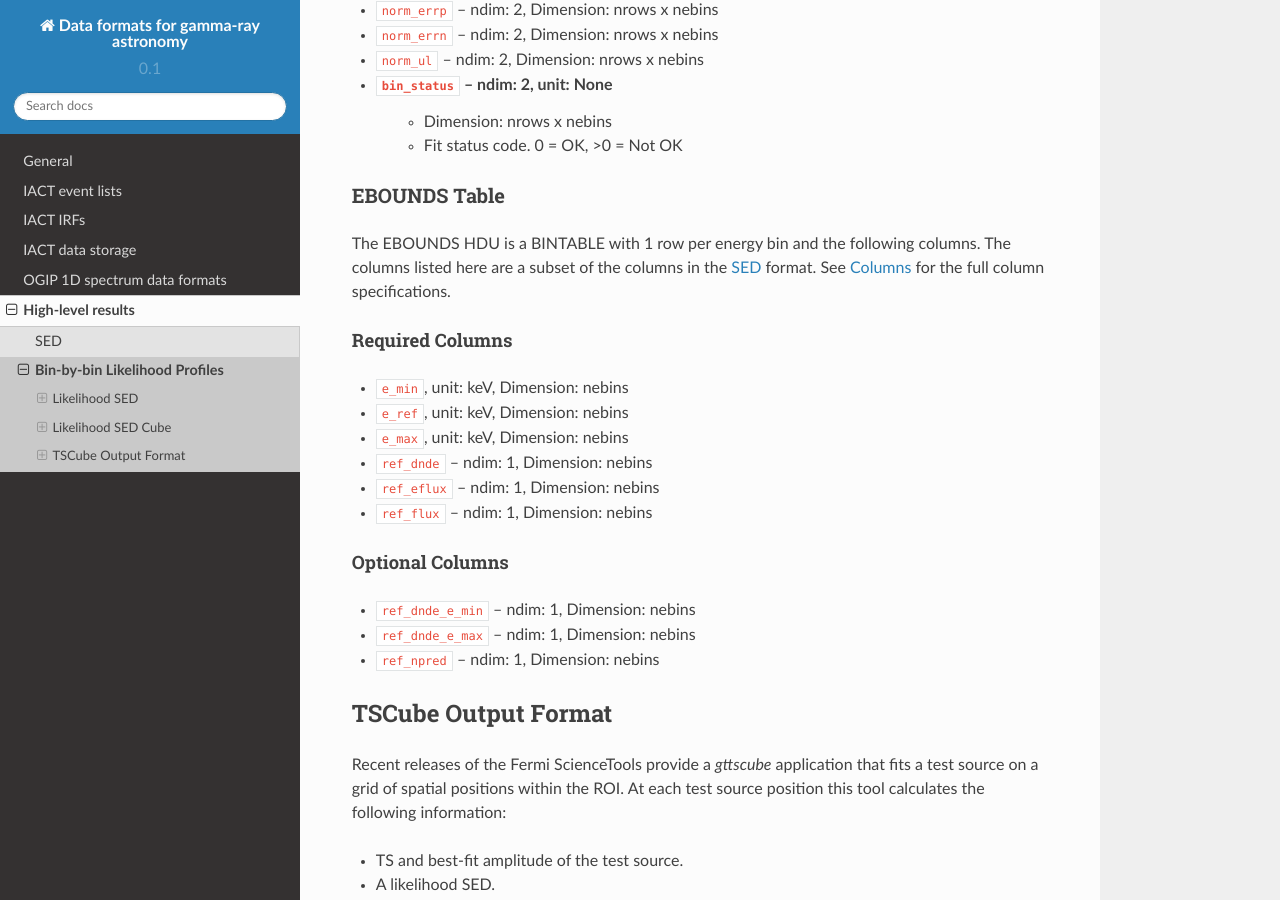
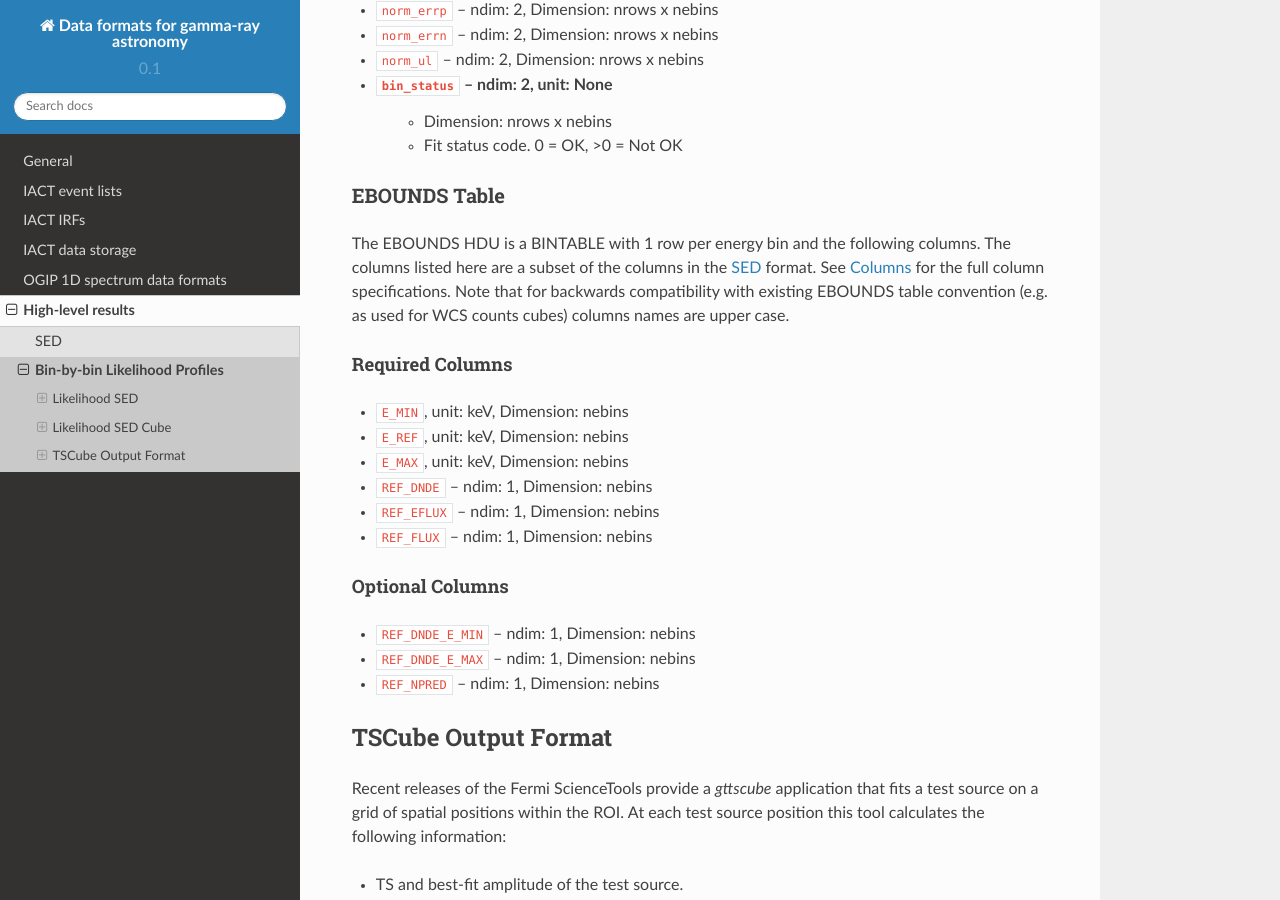
Before and after one commit to open-gamma-ray-astro/gamma-astro-data-formats, a Sphinx documentation site: the page built from source/results/binned_likelihoods/index.rst, in a window 1280 px wide and 900 px high, scrolled down 4493 px. Built offline with Sphinx 7.4.7 and the Read the Docs theme 2.0.0, drawn with Linux system fonts in a browser that asks for light colours.

Commit message:
Fix example files and misc typos.

```diff
--- a/source/results/binned_likelihoods/index.rst
+++ b/source/results/binned_likelihoods/index.rst
@@ -137,7 +137,7 @@ Header Keywords
 ---------------
 
 * ``SED_TYPE``
-    * SED type string.  Should be set to ``LIKELIHOOD``.
+    * SED type string.  Should be set to ``likelihood``.
 * ``UL_CONF``, **optional**
     * Confidence level of the upper limit given in the ``norm_ul`` column.
 
@@ -251,24 +251,26 @@ EBOUNDS Table
 
 The EBOUNDS HDU is a BINTABLE with 1 row per energy bin and the
 following columns.  The columns listed here are a subset of the
-columns in the :ref:`flux-points` format.  See :ref:`sed_columns`
-for the full column specifications.
+columns in the :ref:`flux-points` format.  See :ref:`sed_columns` for
+the full column specifications.  Note that for backwards compatibility
+with existing EBOUNDS table convention (e.g. as used for WCS counts
+cubes) columns names are upper case.
 
 Required Columns
 ~~~~~~~~~~~~~~~~
 
-* ``e_min``, unit: keV, Dimension: nebins
-* ``e_ref``, unit: keV, Dimension: nebins
-* ``e_max``, unit: keV, Dimension: nebins
-* ``ref_dnde`` -- ndim: 1, Dimension: nebins
-* ``ref_eflux`` -- ndim: 1, Dimension: nebins
-* ``ref_flux`` -- ndim: 1, Dimension: nebins
+* ``E_MIN``, unit: keV, Dimension: nebins
+* ``E_REF``, unit: keV, Dimension: nebins
+* ``E_MAX``, unit: keV, Dimension: nebins
+* ``REF_DNDE`` -- ndim: 1, Dimension: nebins
+* ``REF_EFLUX`` -- ndim: 1, Dimension: nebins
+* ``REF_FLUX`` -- ndim: 1, Dimension: nebins
 
 Optional Columns
 ~~~~~~~~~~~~~~~~
-* ``ref_dnde_e_min`` -- ndim: 1, Dimension: nebins
-* ``ref_dnde_e_max`` -- ndim: 1, Dimension: nebins
-* ``ref_npred`` -- ndim: 1, Dimension: nebins
+* ``REF_DNDE_E_MIN`` -- ndim: 1, Dimension: nebins
+* ``REF_DNDE_E_MAX`` -- ndim: 1, Dimension: nebins
+* ``REF_NPRED`` -- ndim: 1, Dimension: nebins
 
 .. _tscube:
 
```
Also changed, not shown: source/results/flux_points/index.rst (+6 -3 lines), 15 other files.
